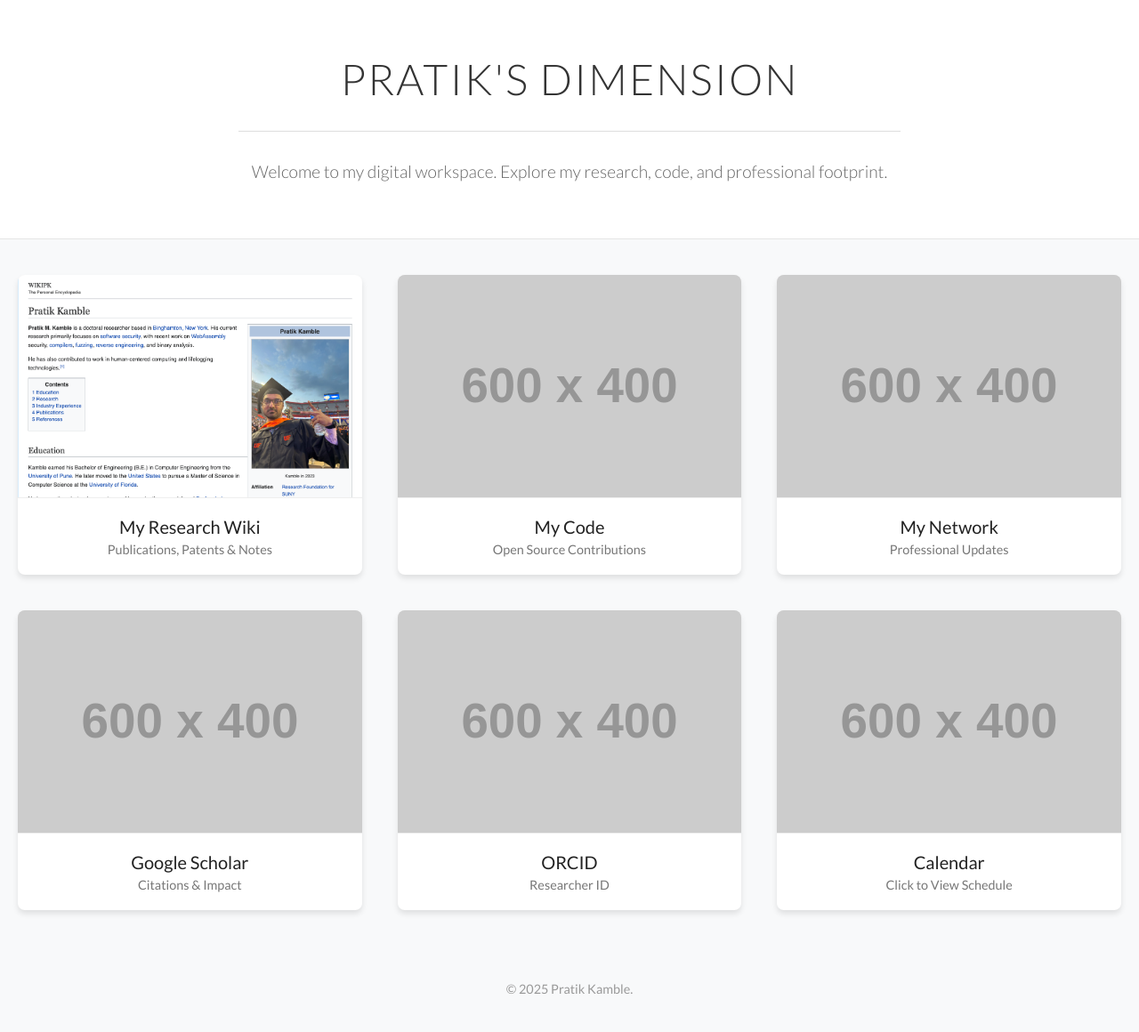
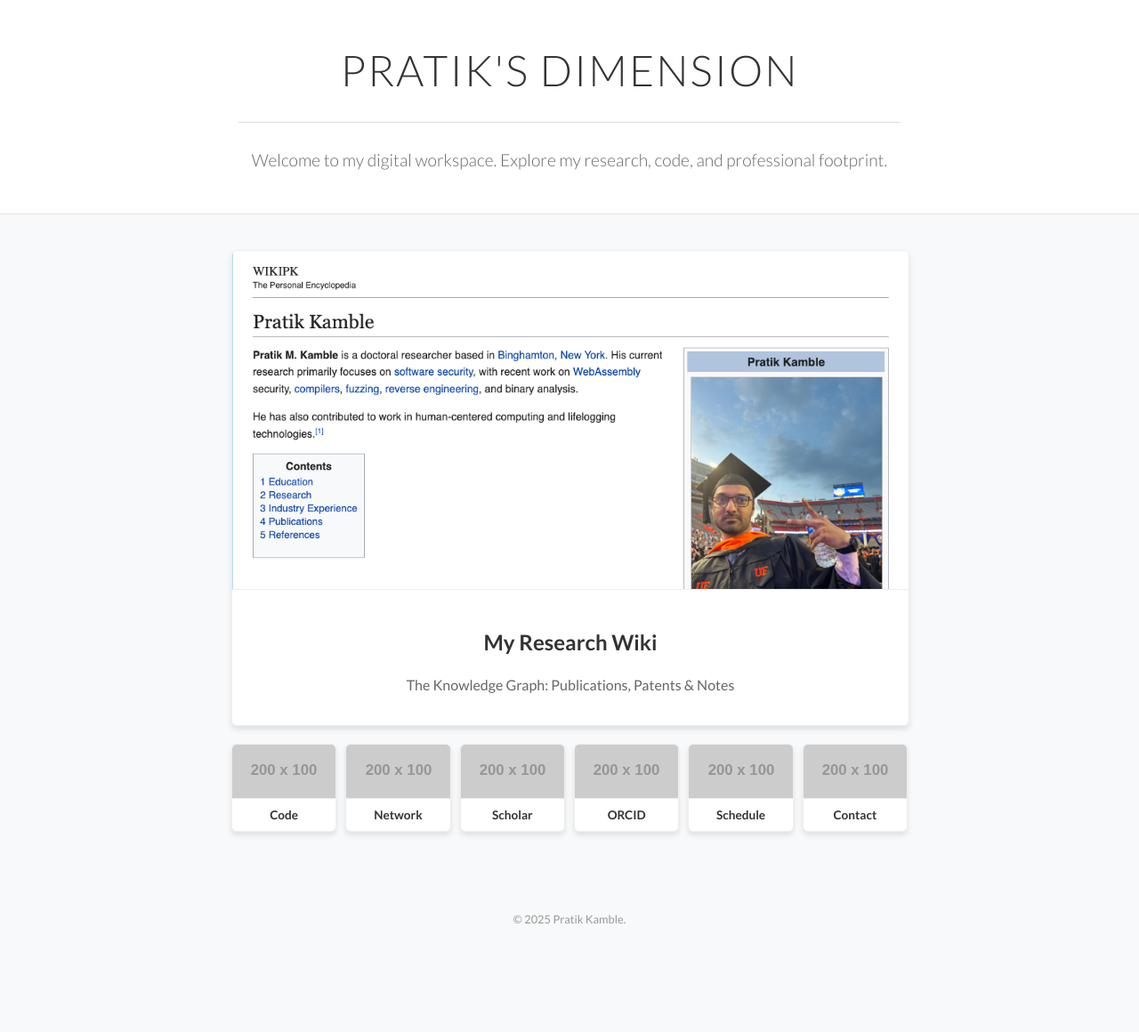
Before and after one commit to realpratikk/realpratikk.github.io, a plain HTML site: page index.html in a window 1280 px wide. Shown: the whole page at 89% size. After the commit the page ends 1091 px from the top, so only its background shows below. Drawn offline with Linux system fonts and the light colour scheme; placeholder pictures from the web are drawn by us.

Commit message:
Update index.html

```diff
--- a/index.html
+++ b/index.html
@@ -6,12 +6,12 @@
       window.dataLayer = window.dataLayer || [];
       function gtag(){dataLayer.push(arguments);}
       gtag('js', new Date());
-
       gtag('config', 'G-HN8Q38BLXG');
     </script>
+
     <meta charset="UTF-8">
     <meta name="viewport" content="width=device-width, initial-scale=1.0">
-    <title>Pratik Kamble | Researcher</title>
+    <title>Pratik's Dimension</title>
     <link href="https://fonts.googleapis.com/css2?family=Lato:wght@300;400;700&display=swap" rel="stylesheet">
 
     <style>
@@ -19,7 +19,7 @@
             --bg-color: #f8f9fa;
             --text-color: #333;
             --card-shadow: 0 4px 6px rgba(0,0,0,0.1);
-            --hover-shadow: 0 10px 15px rgba(0,0,0,0.15);
+            --hover-shadow: 0 8px 15px rgba(0,0,0,0.1);
         }
 
         body {
@@ -30,10 +30,10 @@
             padding: 0;
         }
 
-        /* Top Header Section */
+        /* --- Header --- */
         .header-container {
             text-align: center;
-            padding: 60px 20px 40px;
+            padding: 50px 20px 30px;
             background: white;
             border-bottom: 1px solid #e5e5e5;
         }
@@ -51,10 +51,6 @@
             color: #666;
             margin-top: 15px;
             font-weight: 300;
-            max-width: 800px;
-            margin-left: auto;
-            margin-right: auto;
-            line-height: 1.6;
         }
 
         hr {
@@ -65,45 +61,72 @@
             margin: 30px auto;
         }
 
-        /* The Dashboard Grid */
+        /* --- Layout Containers --- */
         .dashboard-container {
-            max-width: 1400px;
+            width: 100%;
+            max-width: 800px; /* Constrain EVERYTHING to 800px for alignment */
             margin: 40px auto;
             padding: 0 20px;
+            box-sizing: border-box;
         }
 
-        .grid {
-            display: grid;
-            grid-template-columns: repeat(auto-fit, minmax(350px, 1fr));
-            gap: 40px;
-            justify-content: center;
+        /* ROW 1: The Hero (Wiki) */
+        .hero-row {
+            margin-bottom: 20px; /* Small gap between Hero and Tools */
         }
 
-        /* The "Portal" Card */
+        .hero-card {
+            width: 100%;
+            /* No max-width needed here, the container handles it */
+        }
+
+        .hero-card .screenshot-frame {
+            height: 380px;
+        }
+
+        .hero-card .card-label {
+            padding: 20px;
+            text-align: center;
+        }
+
+        /* ROW 2: The Tool Grid (Miniature) */
+        .mini-grid {
+            display: grid;
+            grid-template-columns: repeat(6, 1fr); /* 6 Equal Columns */
+            gap: 10px; /* Tight gap */
+        }
+
+        /* Responsive: Break into rows on mobile */
+        @media (max-width: 768px) {
+            .mini-grid { grid-template-columns: repeat(3, 1fr); }
+            .hero-card .screenshot-frame { height: 250px; }
+        }
+
+        /* --- Card Styles --- */
         .portal-card {
             text-decoration: none;
             color: inherit;
             display: block;
-            transition: transform 0.3s ease, box-shadow 0.3s ease;
+            transition: transform 0.2s ease, box-shadow 0.2s ease;
             background: white;
-            border-radius: 8px;
+            border-radius: 6px;
             overflow: hidden;
             box-shadow: var(--card-shadow);
             cursor: pointer;
+            border: 1px solid #eee;
         }
 
         .portal-card:hover {
-            transform: translateY(-5px);
+            transform: translateY(-3px);
             box-shadow: var(--hover-shadow);
         }
 
-        /* The Screenshot Container */
         .screenshot-frame {
             width: 100%;
-            height: 250px;
             overflow: hidden;
             border-bottom: 1px solid #eee;
             background-color: #eee;
+            position: relative;
         }
 
         .screenshot-frame img {
@@ -118,96 +141,68 @@
             transform: scale(1.05);
         }
 
-        /* The Label Below */
-        .card-label {
-            padding: 20px;
+        /* --- Mini Card Specifics (Micro Size) --- */
+        .mini-card .screenshot-frame {
+            height: 60px; /* Very small height */
+        }
+
+        .mini-card .card-label {
+            padding: 10px 4px;
             text-align: center;
         }
 
-        .card-label h3 {
+        .mini-card .card-label h3 {
+            font-size: 0.85rem; /* Small text */
             margin: 0;
-            font-size: 1.25rem;
-            font-weight: 400;
-            color: #222;
+            font-weight: 600;
         }
 
-        .card-label p {
-            margin: 5px 0 0;
-            font-size: 0.9rem;
-            color: #777;
+        .mini-card .card-label p {
+            display: none; /* Hide subtitle to keep it clean & small */
         }
 
         /* Footer */
         .footer {
             text-align: center;
-            padding: 40px;
+            padding: 50px;
             color: #999;
-            font-size: 0.9rem;
+            font-size: 0.8rem;
         }
 
-        /* --- CALENDAR MODAL STYLES --- */
+        /* --- CALENDAR MODAL --- */
         .modal-overlay {
-            display: none; /* Hidden by default */
+            display: none;
             position: fixed;
-            top: 0;
-            left: 0;
-            width: 100%;
-            height: 100%;
+            top: 0; left: 0; width: 100%; height: 100%;
             background-color: rgba(0, 0, 0, 0.7);
             z-index: 1000;
-            align-items: center;
-            justify-content: center;
+            align-items: center; justify-content: center;
             backdrop-filter: blur(5px);
         }
 
         .modal-content {
             background: white;
-            padding: 0;
             border-radius: 12px;
-            width: 90%;
-            max-width: 600px; /* Made narrower since Agenda view is vertical */
+            width: 90%; max-width: 600px;
             position: relative;
-            box-shadow: 0 25px 50px -12px rgba(0, 0, 0, 0.25);
+            box-shadow: 0 25px 50px rgba(0,0,0,0.25);
             overflow: hidden;
         }
 
-        /* Responsive iframe container */
         .iframe-container {
-            position: relative;
-            padding-bottom: 100%; /* Taller aspect ratio for list view */
-            height: 0;
-            overflow: hidden;
+            position: relative; padding-bottom: 100%; height: 0; overflow: hidden;
         }
-
         .iframe-container iframe {
-            position: absolute;
-            top: 0;
-            left: 0;
-            width: 100%;
-            height: 100%;
+            position: absolute; top: 0; left: 0; width: 100%; height: 100%;
         }
 
         .close-btn {
-            position: absolute;
-            top: 15px;
-            right: 20px;
-            font-size: 30px;
-            font-weight: bold;
-            color: #333;
-            cursor: pointer;
-            z-index: 1010;
-            background: white;
-            border-radius: 50%;
-            width: 40px;
-            height: 40px;
-            display: flex;
-            align-items: center;
-            justify-content: center;
+            position: absolute; top: 15px; right: 20px;
+            font-size: 30px; font-weight: bold; color: #333;
+            cursor: pointer; z-index: 1010; background: white;
+            border-radius: 50%; width: 40px; height: 40px;
+            display: flex; align-items: center; justify-content: center;
             box-shadow: 0 2px 5px rgba(0,0,0,0.2);
-        }
-
-        .close-btn:hover {
-            background: #eee;
         }
     </style>
 </head>
@@ -222,67 +217,74 @@
     </div>
 
     <div class="dashboard-container">
-        <div class="grid">
 
-            <a href="/wiki" class="portal-card">
+        <div class="hero-row">
+            <a href="/wiki" class="portal-card hero-card">
                 <div class="screenshot-frame">
                     <img src="./wiki.png" alt="Wiki Screenshot">
                 </div>
                 <div class="card-label">
-                    <h3>My Research Wiki</h3>
-                    <p>Publications, Patents & Notes</p>
+                    <h3 style="font-size: 1.5rem;">My Research Wiki</h3>
+                    <p style="font-size: 1rem; color: #666; margin-top: 5px;">The Knowledge Graph: Publications, Patents & Notes</p>
+                </div>
+            </a>
+        </div>
+
+        <div class="mini-grid">
+
+            <a href="https://github.com/pratikkamble-research" target="_blank" class="portal-card mini-card">
+                <div class="screenshot-frame">
+                    <img src="https://placehold.co/200x100/181717/FFFFFF?font=lato&text=GitHub" alt="GitHub">
+                </div>
+                <div class="card-label">
+                    <h3>Code</h3>
                 </div>
             </a>
 
-            <a href="https://github.com/pratikkamble-research" target="_blank" class="portal-card">
+            <a href="https://linkedin.com/in/realpratikk" target="_blank" class="portal-card mini-card">
                 <div class="screenshot-frame">
-                    <img src="https://placehold.co/600x400/181717/FFFFFF?font=lato&text=GitHub+Profile" alt="GitHub Screenshot">
+                    <img src="https://placehold.co/200x100/0077b5/FFFFFF?font=lato&text=LinkedIn" alt="LinkedIn">
                 </div>
                 <div class="card-label">
-                    <h3>My Code</h3>
-                    <p>Open Source Contributions</p>
+                    <h3>Network</h3>
                 </div>
             </a>
 
-            <a href="https://linkedin.com/in/realpratikk" target="_blank" class="portal-card">
+            <a href="https://scholar.google.com/citations?user=gQeL9AIAAAAJ&hl=en&authuser=1" target="_blank" class="portal-card mini-card">
                 <div class="screenshot-frame">
-                    <img src="https://placehold.co/600x400/0077b5/FFFFFF?font=lato&text=LinkedIn+Profile" alt="LinkedIn Screenshot">
+                    <img src="https://placehold.co/200x100/4285F4/FFFFFF?font=lato&text=Scholar" alt="Scholar">
                 </div>
                 <div class="card-label">
-                    <h3>My Network</h3>
-                    <p>Professional Updates</p>
+                    <h3>Scholar</h3>
                 </div>
             </a>
 
-            <a href="https://scholar.google.com/citations?user=gQeL9AIAAAAJ&hl=en&authuser=1" target="_blank" class="portal-card">
+            <a href="https://orcid.org/0009-0004-5375-1673" target="_blank" class="portal-card mini-card">
                 <div class="screenshot-frame">
-                    <img src="https://placehold.co/600x400/4285F4/FFFFFF?font=lato&text=Google+Scholar" alt="Scholar Screenshot">
+                    <img src="https://placehold.co/200x100/A6CE39/FFFFFF?font=lato&text=ORCID" alt="ORCID">
                 </div>
                 <div class="card-label">
-                    <h3>Google Scholar</h3>
-                    <p>Citations & Impact</p>
+                    <h3>ORCID</h3>
                 </div>
             </a>
 
-            <a href="https://orcid.org/0009-0004-5375-1673" target="_blank" class="portal-card">
+            <div class="portal-card mini-card" onclick="openCalendar()">
                 <div class="screenshot-frame">
-                    <img src="https://placehold.co/600x400/A6CE39/FFFFFF?font=lato&text=ORCID+Record" alt="ORCID Screenshot">
+                    <img src="https://placehold.co/200x100/ff9a9e/333333?font=lato&text=Calendar" alt="Calendar">
                 </div>
                 <div class="card-label">
-                    <h3>ORCID</h3>
-                    <p>Researcher ID</p>
+                    <h3>Schedule</h3>
+                </div>
+            </div>
+
+            <a href="mailto:pkamble1@binghamton.edu" class="portal-card mini-card">
+                <div class="screenshot-frame">
+                    <img src="https://placehold.co/200x100/333/FFFFFF?font=lato&text=Email" alt="Email">
+                </div>
+                <div class="card-label">
+                    <h3>Contact</h3>
                 </div>
             </a>
-
-            <div class="portal-card" onclick="openCalendar()">
-                <div class="screenshot-frame">
-                    <img src="https://placehold.co/600x400/ff9a9e/333333?font=lato&text=My+Calendar" alt="Calendar Screenshot">
-                </div>
-                <div class="card-label">
-                    <h3>Calendar</h3>
-                    <p>Click to View Schedule</p>
-                </div>
-            </div>
 
         </div>
     </div>
```
